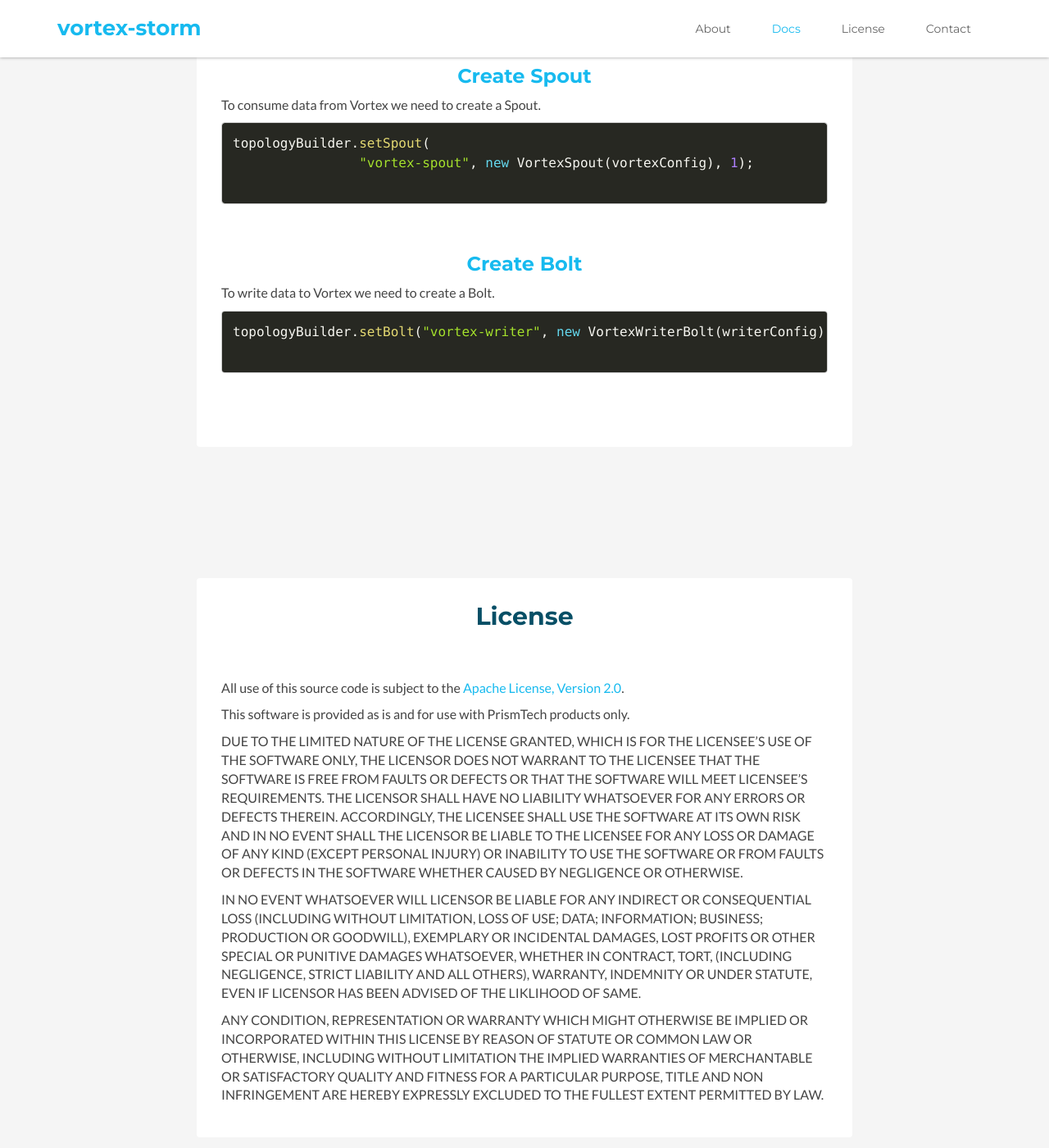
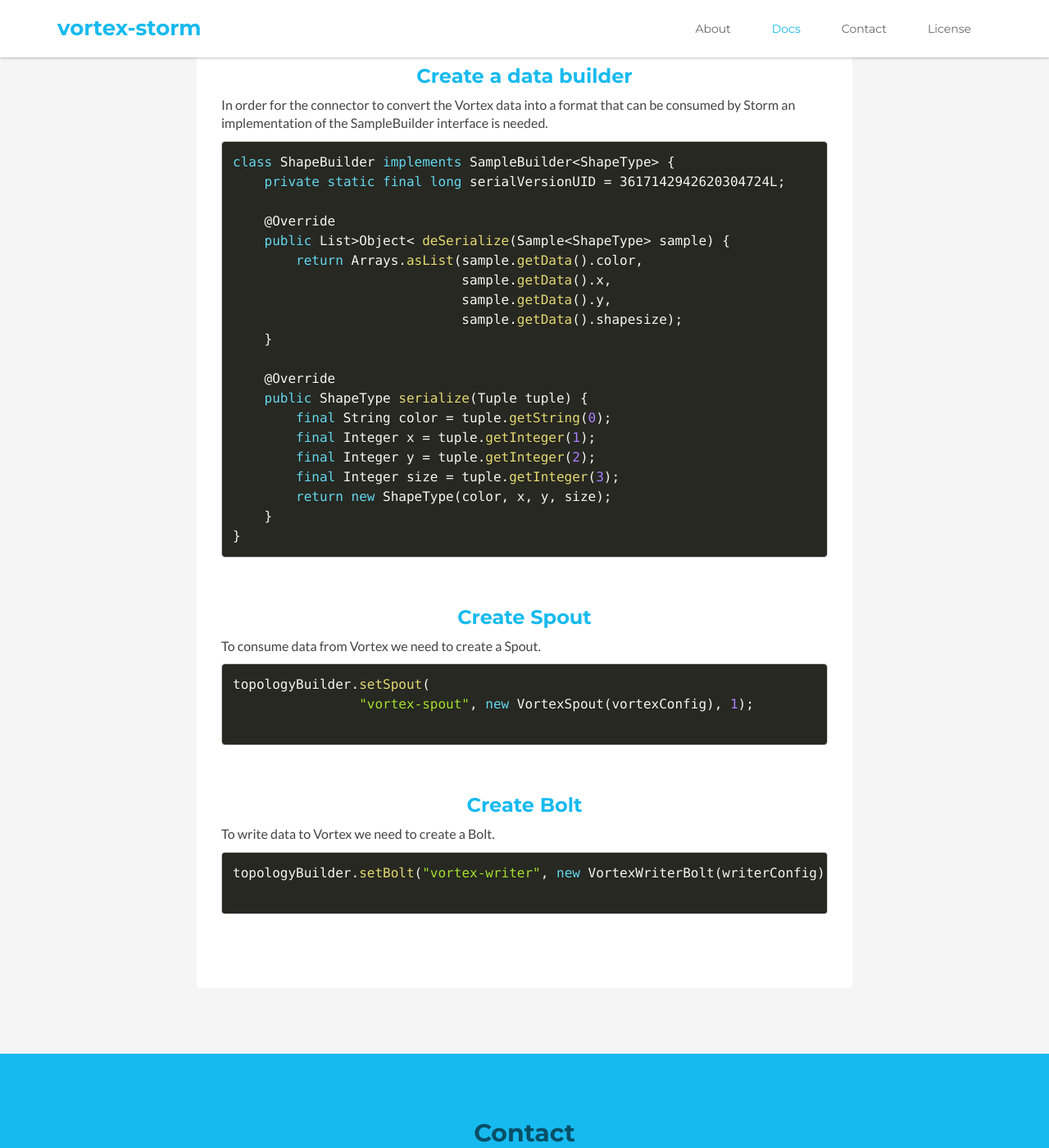
Before and after one commit to ADLINK-IST/vortex-storm, a Jekyll site: the page built from index.html, in a window 1280 px wide and 1400 px high, scrolled down 1578 px. Shown: the whole window at 82% size. Built offline with Jekyll 4.4.1, drawn with Linux system fonts in a browser that asks for light colours; comment, search, counter and statistics services are not loaded; some of the changed text lies outside the part shown.

Commit message:
Move the license to the end

```diff
--- a/_includes/docs.html
+++ b/_includes/docs.html
@@ -14,6 +14,35 @@
                         new ShapeBuilder(),
                         new String[]{"color", "x", "y", "shapeSize"}, 100);
                         </code></pre>
+                </div><!--//code-block-->
+            </div><!--//block-->
+
+            <div class="block">
+                <h3 class="sub-title text-center">Create a data builder</h3>
+                <p>In order for the connector to convert the Vortex data into a format that can be consumed by Storm an implementation of the SampleBuilder interface is needed.</p>
+
+                <div class="code-block">
+                    <!--//Use Prismjs - http://prismjs.com/index.html#basic-usage -->
+                    <pre><code class="language-java">class ShapeBuilder implements SampleBuilder&lt;ShapeType&gt; {
+    private static final long serialVersionUID = 3617142942620304724L;
+
+    @Override
+    public List&gt;Object&lt; deSerialize(Sample&lt;ShapeType&gt; sample) {
+        return Arrays.asList(sample.getData().color,
+                             sample.getData().x,
+                             sample.getData().y,
+                             sample.getData().shapesize);
+    }
+
+    @Override
+    public ShapeType serialize(Tuple tuple) {
+        final String color = tuple.getString(0);
+        final Integer x = tuple.getInteger(1);
+        final Integer y = tuple.getInteger(2);
+        final Integer size = tuple.getInteger(3);
+        return new ShapeType(color, x, y, size);
+    }
+}</code></pre>
                 </div><!--//code-block-->
             </div><!--//block-->
 
--- a/_includes/header.html
+++ b/_includes/header.html
@@ -20,8 +20,8 @@
                         <li class="active nav-item sr-only"><a class="scrollto" href="#promo">Home</a></li>
                         <li class="nav-item"><a class="scrollto" href="#about">About</a></li>
                         <li class="nav-item"><a class="scrollto" href="#docs">Docs</a></li>
-                        <li class="nav-item"><a class="scrollto" href="#license">License</a></li>
-                        <li class="nav-item last"><a class="scrollto" href="#contact">Contact</a></li>
+                        <li class="nav-item"><a class="scrollto" href="#contact">Contact</a></li>
+                        <li class="nav-item last"><a class="scrollto" href="#license">License</a></li>
                     </ul><!--//nav-->
                 </div><!--//navabr-collapse-->
             </nav><!--//main-nav-->
--- a/_layouts/default.html
+++ b/_layouts/default.html
@@ -9,8 +9,8 @@
 {% include promo.html %}
 {% include about.html %}
 {% include docs.html %}
+{% include contact.html %}
 {% include license.html %}
-{% include contact.html %}
 {% include footer.html %}
 {% include analytics.html %}
 </body>
```
